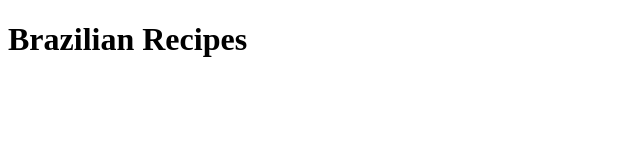
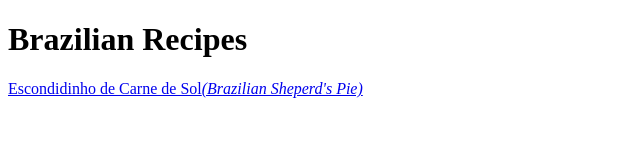
Before and after one commit to panpi-loska/recipes-website, a plain HTML site: page index.html in a window 1280 px wide. Shown: the whole page, without its empty margins (0-640 px from the left). Drawn offline with Linux system fonts and the light colour scheme.

Commit message:
Add link to new recipe

```diff
--- a/index.html
+++ b/index.html
@@ -8,6 +8,7 @@
 
     <body>
         <h1>Brazilian Recipes</h1>
+        <a href="./recipes/escondidinho-de-carne-de-sol.html">Escondidinho de Carne de Sol<i>(Brazilian Sheperd's Pie)</i></a>
 
     </body>
 </html>
```
